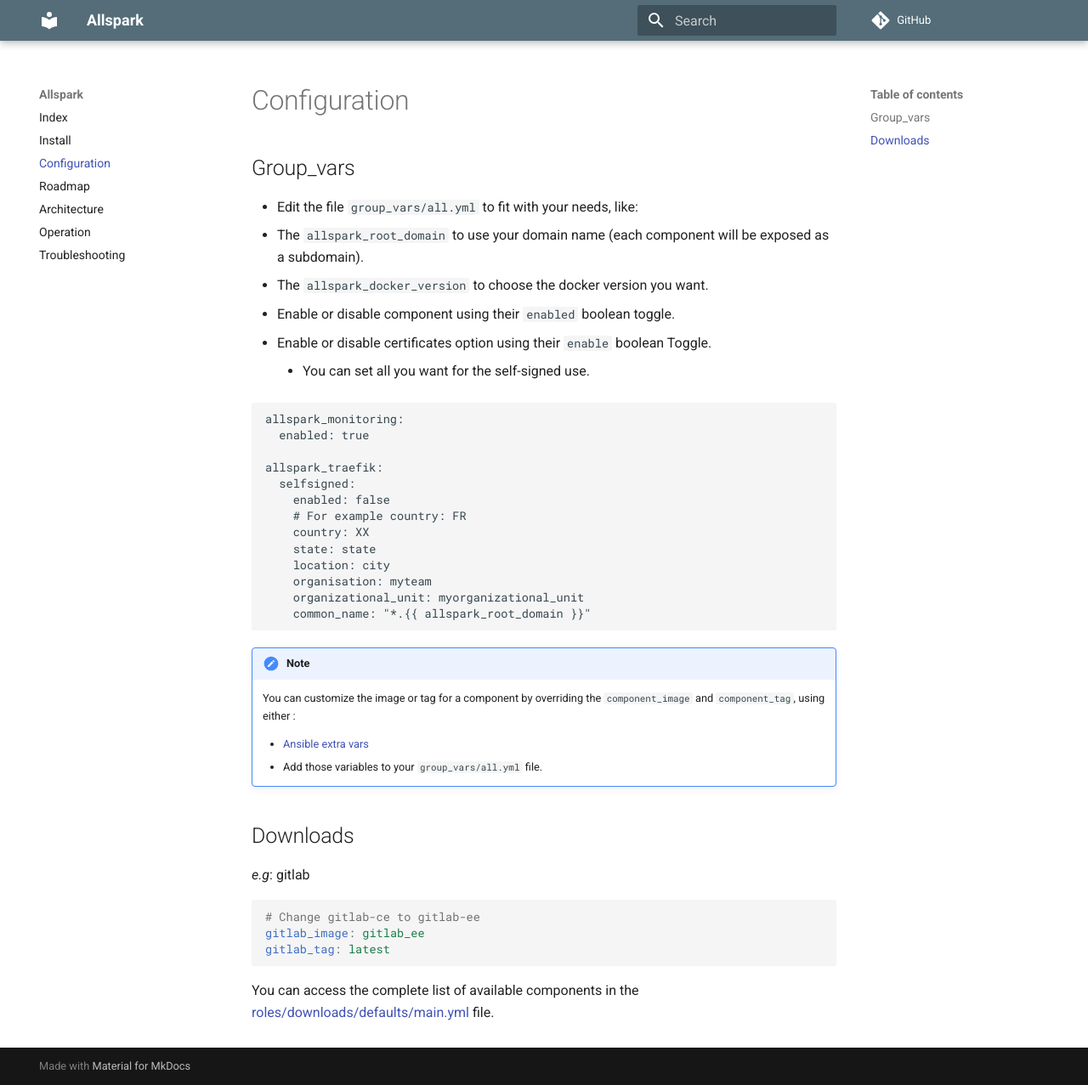
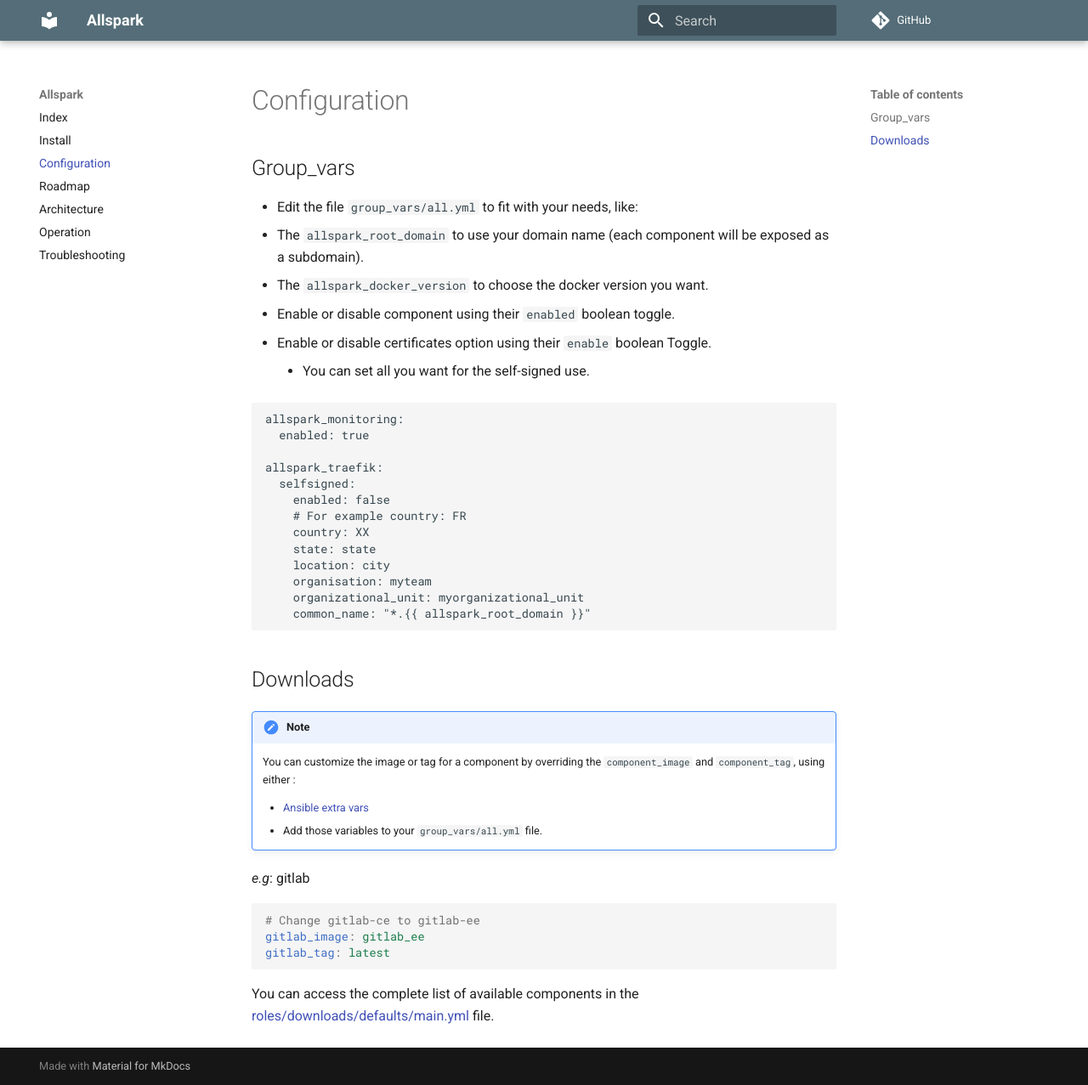
Before and after one commit to actiniumio/allspark, an MkDocs documentation site: the page built from docs/nav/configuration.md, in a window 1280 px wide and 1277 px high. Shown: the whole window at 85% size. Built offline with MkDocs 1.6.1 and Material for MkDocs 9.7.7, drawn with Linux system fonts in a browser that asks for light colours; comment, search, counter and statistics services are not loaded.

Commit message:
taken into account of review

````diff
--- a/docs/nav/configuration.md
+++ b/docs/nav/configuration.md
@@ -26,13 +26,13 @@
     common_name: "*.{{ allspark_root_domain }}"
 ```
 
+## Downloads
+
 !!! note
     You can customize the image or tag for a component by overriding the `component_image` and `component_tag`, using either :
 
     - [Ansible extra vars](https://docs.ansible.com/ansible/latest/user_guide/playbooks_variables.html#passing-variables-on-the-command-line)
     - Add those variables to your `group_vars/all.yml` file.
-
-## Downloads
 
 _e.g_: gitlab
 
````
